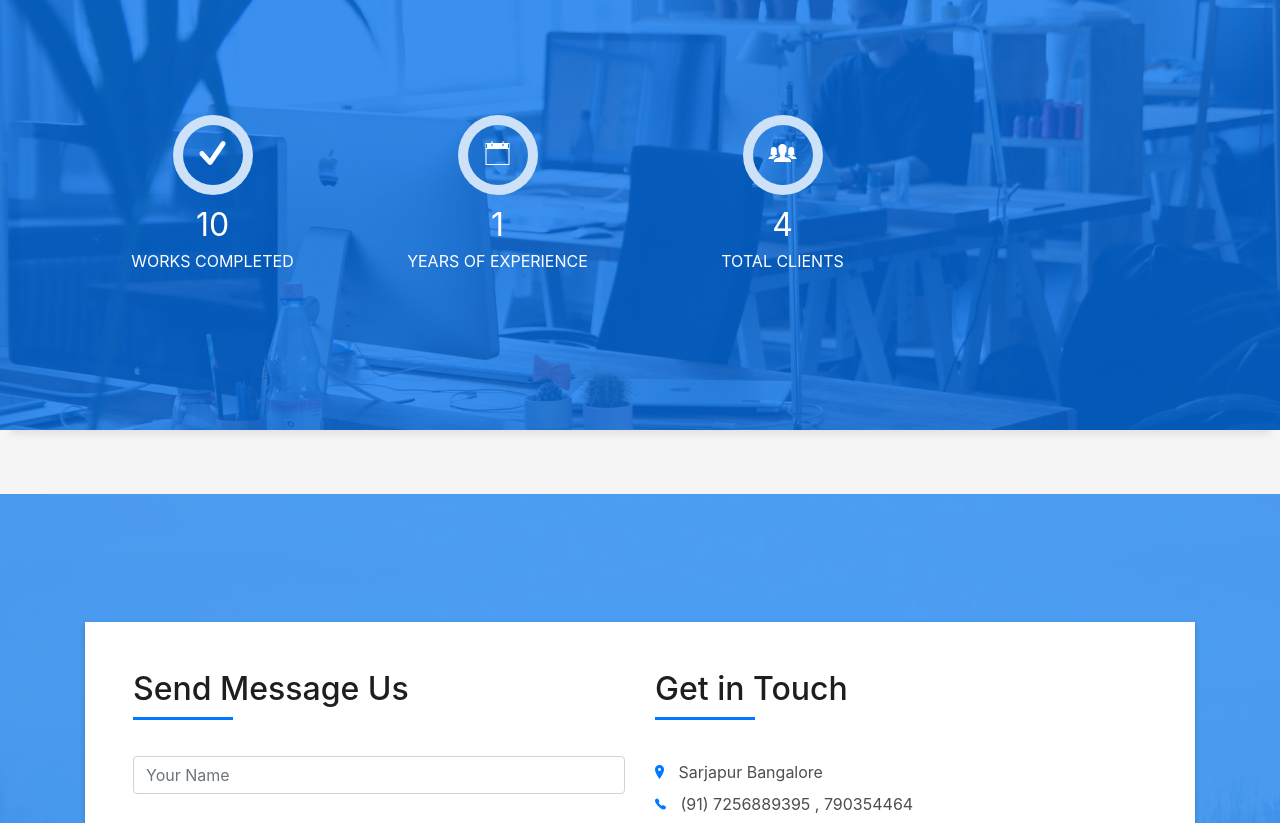
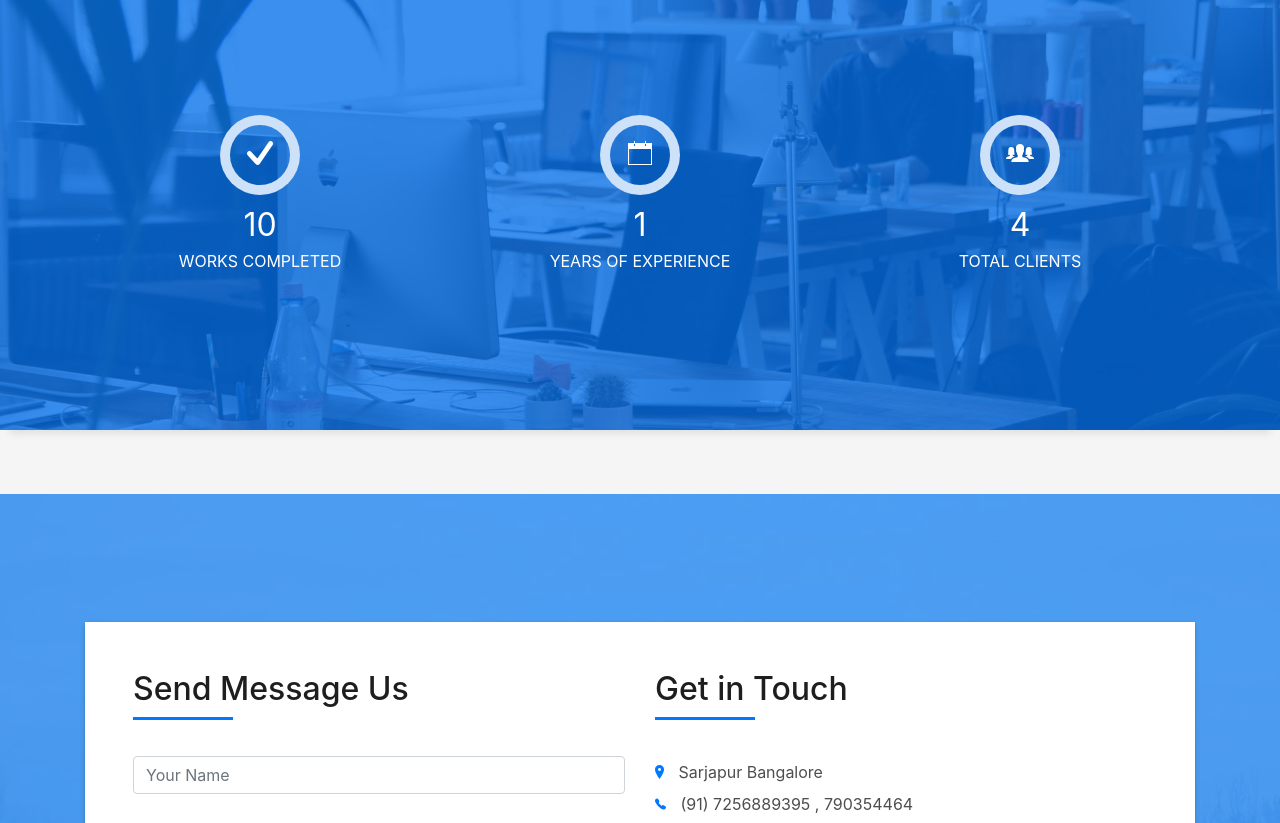
Before and after one commit to nitjsr12/raviportfolio, a plain HTML site: page index.html in a window 1280 px wide. Shown: the part 2267-3090 px from the top of the page. Drawn offline with Linux system fonts and the light colour scheme; files whose address does not match are found by name.

Commit message:
first change

```diff
--- a/index.html
+++ b/index.html
@@ -204,7 +204,7 @@
     <div class="overlay-mf"></div>
     <div class="container">
       <div class="row">
-        <div class="col-sm-4 col-lg-3">
+        <div class="col-md-4">
           <div class="counter-box">
             <div class="counter-ico">
               <span class="ico-circle"><i class="ion-checkmark-round"></i></span>
@@ -215,7 +215,7 @@
             </div>
           </div>
         </div>
-        <div class="col-sm-4 col-lg-3">
+        <div class="col-md-4">
           <div class="counter-box pt-4 pt-md-0">
             <div class="counter-ico">
               <span class="ico-circle"><i class="ion-ios-calendar-outline"></i></span>
@@ -226,7 +226,7 @@
             </div>
           </div>
         </div>
-        <div class="col-sm-4 col-lg-3">
+        <div class="col-md-4">
           <div class="counter-box pt-4 pt-md-0">
             <div class="counter-ico">
               <span class="ico-circle"><i class="ion-ios-people"></i></span>
```
